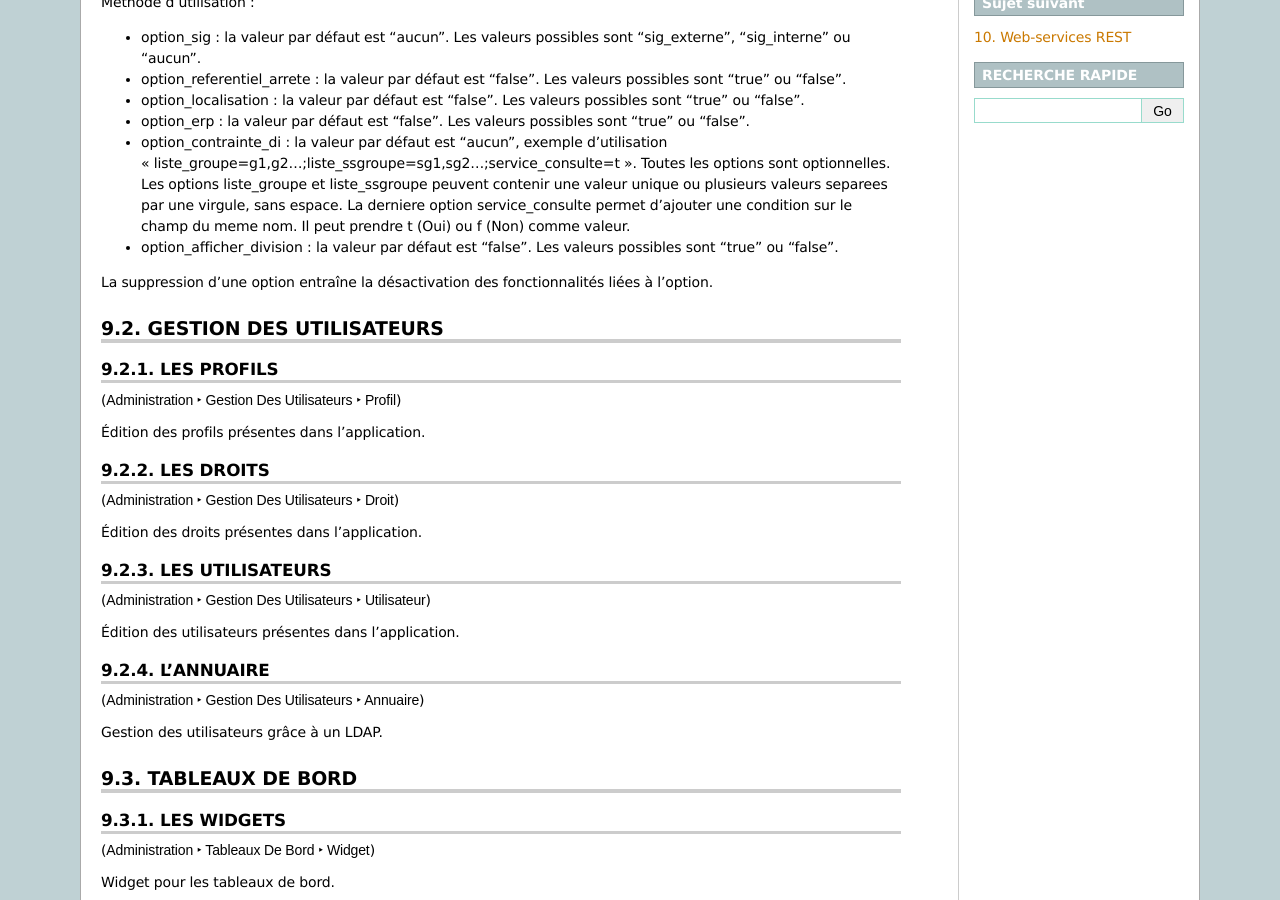
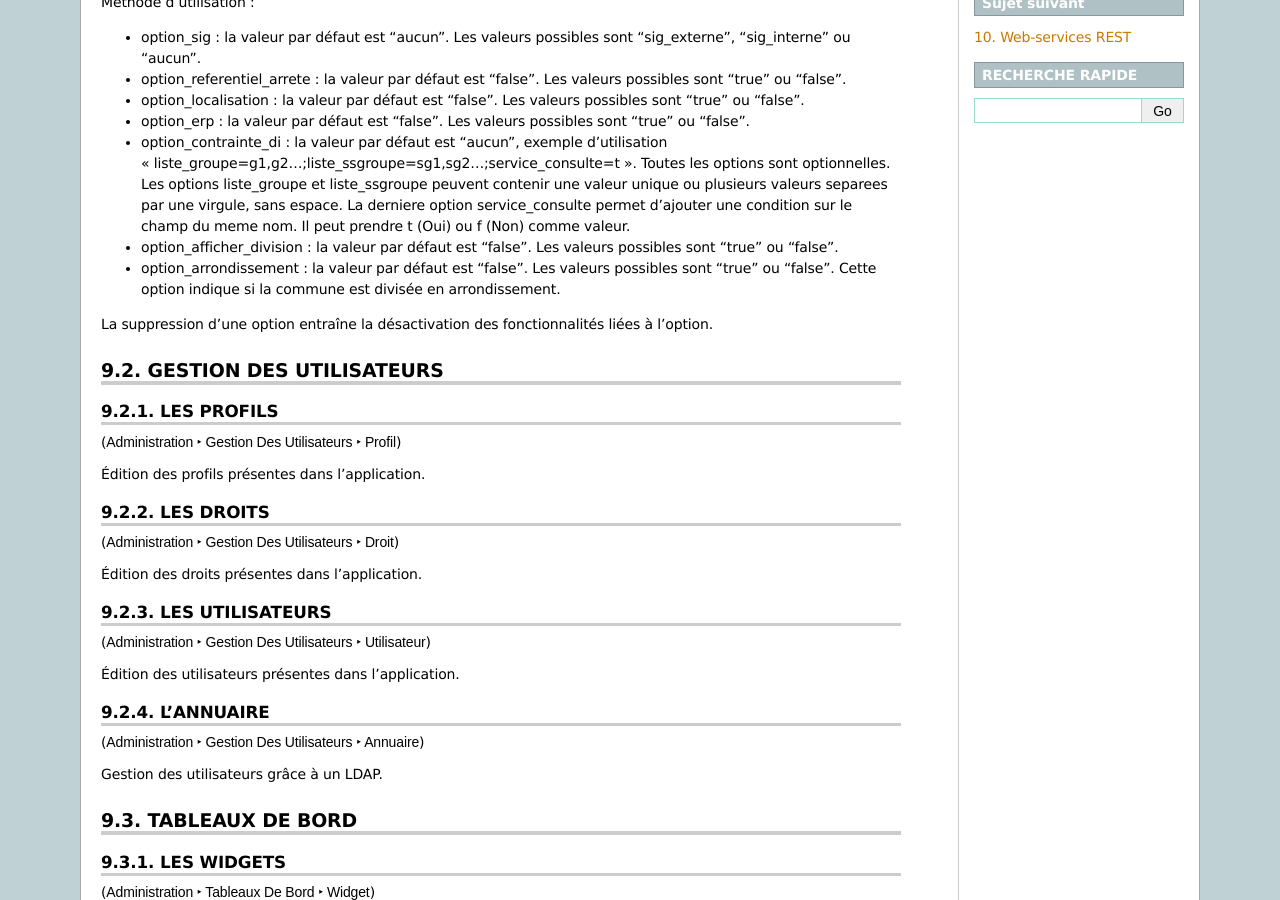
Before and after one commit to mpavaux/openads-documentation, a Sphinx documentation site: the page built from source/manuel_utilisateur/administration.rst, in a window 1280 px wide and 900 px high, scrolled down 508 px. Built offline with Sphinx 7.4.7, drawn with Linux system fonts in a browser that asks for light colours.

Commit message:
Ajout de la documentation  concernant le paramètre "option_arrondissement"

```diff
--- a/source/manuel_utilisateur/administration.rst
+++ b/source/manuel_utilisateur/administration.rst
@@ -59,6 +59,9 @@
   du meme nom. Il peut prendre t (Oui) ou f (Non) comme valeur.
 * option_afficher_division : la valeur par défaut est 'false'. Les valeurs
   possibles sont 'true' ou 'false'.
+* option_arrondissement : la valeur par défaut est 'false'. Les valeurs
+  possibles sont 'true' ou 'false'.
+  Cette option indique si la commune est divisée en arrondissement.
 
 La suppression d'une option entraîne la désactivation des fonctionnalités liées
 à l'option.
```
